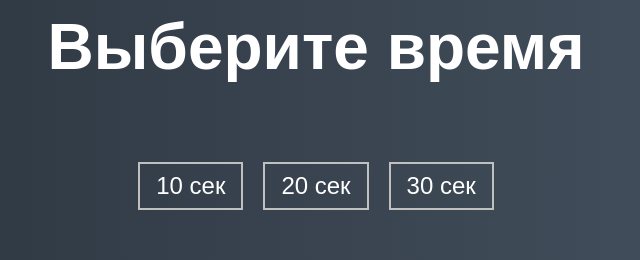
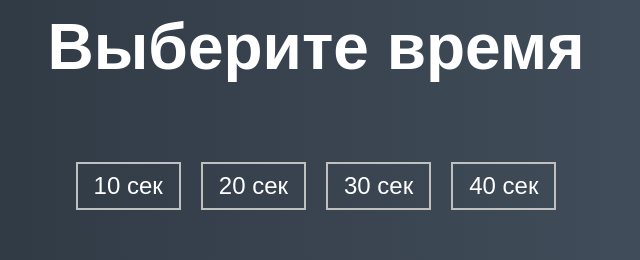
Before and after one commit to DmitriyPushkarev/Game_AppJS, a plain HTML site: page index.html in a window 1280 px wide. Shown: the part 1102-1362 px from the top of the page, without its empty margins (324-964 px from the left). Drawn offline with Linux system fonts and the light colour scheme; a web font is replaced by a local one.

Commit message:
Update index.html

```diff
--- a/index.html
+++ b/index.html
@@ -30,6 +30,11 @@
             30 сек
           </button>
         </li>
+        <li>
+          <button class="time-btn" data-time="40">
+            40 сек
+          </button>
+        </li>
       </ul>
     </div>
 
```
